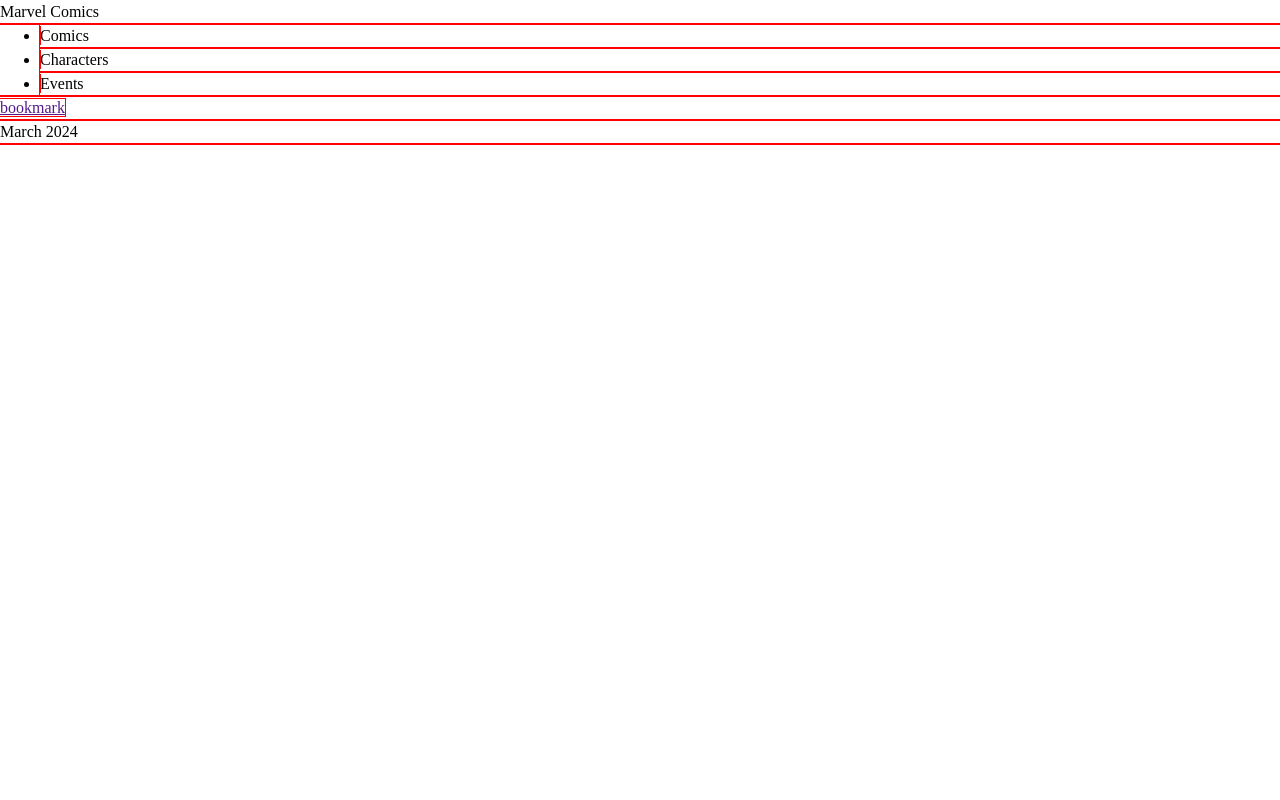
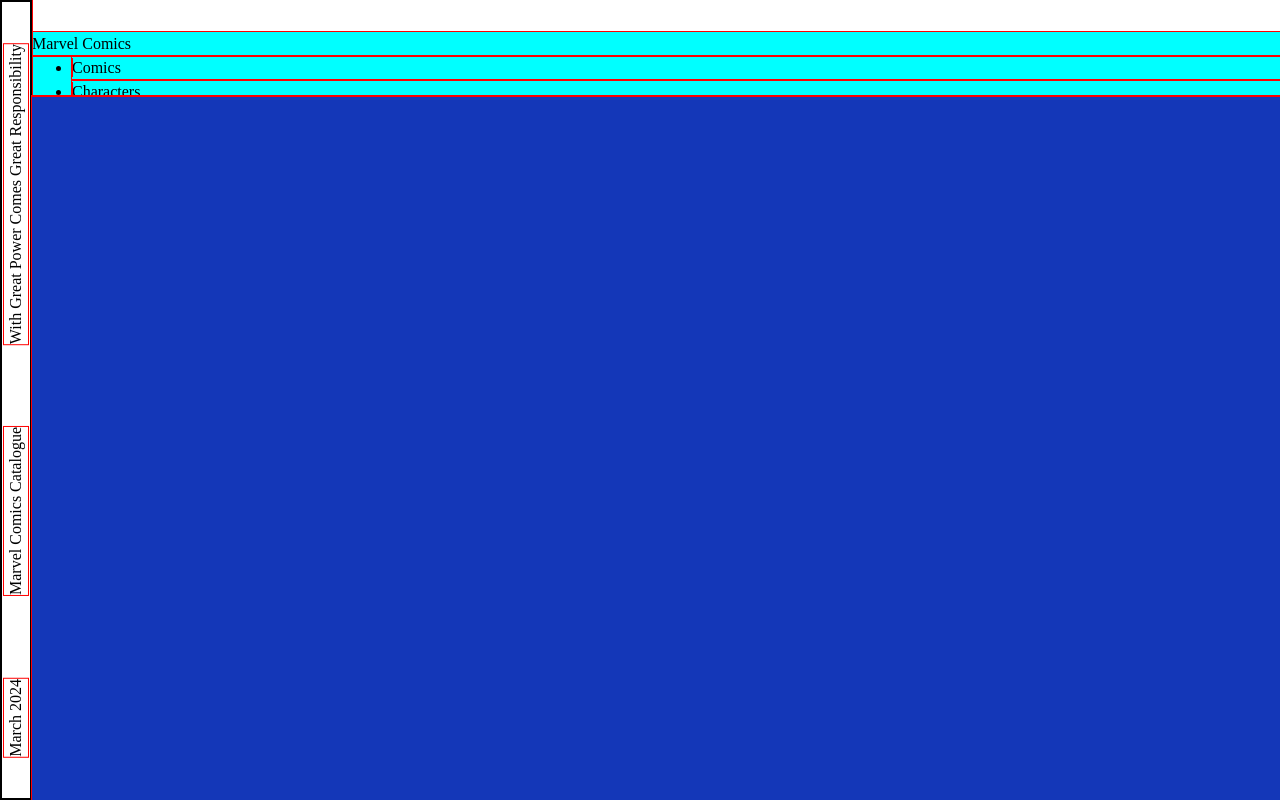
Before and after one commit to CJ-Cepe/comics, a React (Vite) app: page / in a window 1280 px wide. Built offline with nearby package versions, Linux system fonts and the light colour scheme.

Commit message:
Style: design aside

```diff
--- a/src/App.jsx
+++ b/src/App.jsx
@@ -10,6 +10,8 @@ function Aside(){
 
   return (
     <aside>
+      <p>With great power comes great responsibility</p>
+      <p>Marvel Comics Catalogue</p>
       <p>{`${monthNames[month]} ${year}`}</p>
     </aside>
   )
@@ -40,7 +42,7 @@ function Body(){
 function App() {
   return (
     <>
-      <div>
+      <div className="m-wrapper">
         <Nav />
         <Aside />
         <Body />
--- a/src/styles/appStyle.css
+++ b/src/styles/appStyle.css
@@ -39,3 +39,54 @@ p, h1, h2, h3, h4, h5, h6 {
 .cards {
     grid-template-columns: repeat(auto-fit, minmax(clamp(100px, 30vw, 200px), 1fr));
 }
+
+/* -------------------------------*/
+/* ------------- App -------------*/
+/* -------------------------------*/
+
+#root {
+  display: flex;
+  justify-content: center;
+
+  & > .m-wrapper {
+    width: 1280px;
+    height: 100vh;
+
+    display: grid;
+    grid-template-columns: 32px 1fr;
+    grid-template-rows: 32px 64px 1fr;
+  }
+}
+
+/* ------------- Nav -------------*/
+nav {
+  grid-column: 2 / 3;
+  grid-row: 2 / 3;
+  background-color: aqua;
+}
+
+/* ------------- Aside -------------*/
+aside {
+  grid-column: 1 / 2;
+  grid-row: 1 / 4;
+
+  text-transform: capitalize;
+  border: 2px solid black;
+
+  display: flex;
+  flex-direction: column;
+  justify-content: space-around;
+  align-items: center;
+
+  & > p {
+    writing-mode:  vertical-lr;
+    transform: rotate(180deg);
+  }
+}
+
+/* ------------- Body -------------*/
+main {
+  grid-column: 2 / 3;
+  grid-row: 3 / 4;
+  background-color: rgb(20, 55, 184);
+}
```
